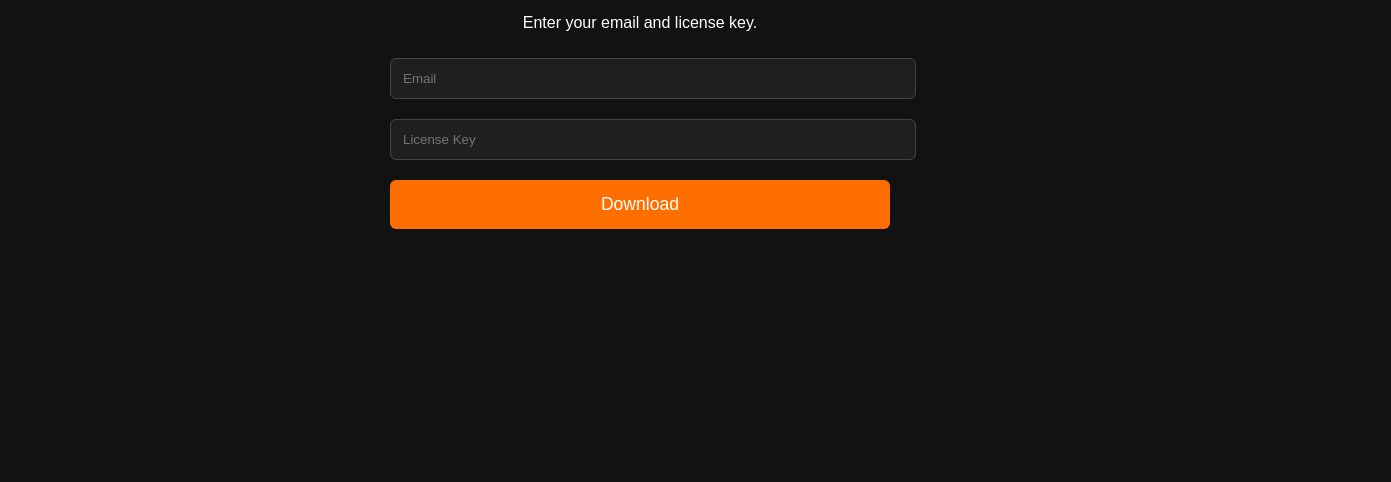
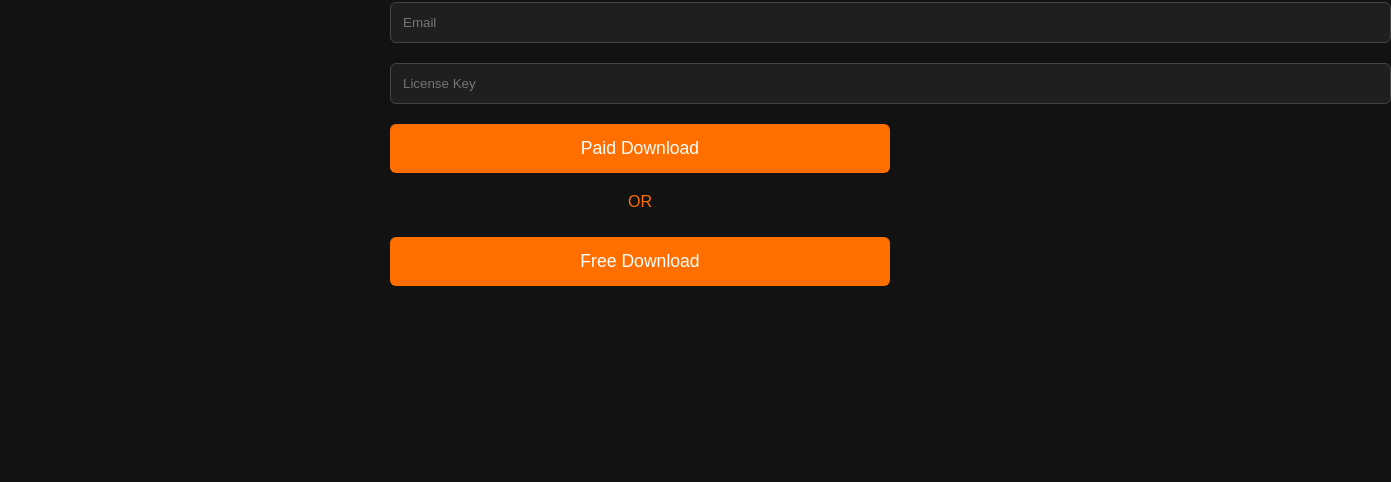
Before and after one commit to TrojanHorseTH/TrojanHorse, a plain HTML site: page TrojanHorseDownload.html in a window 1280 px wide. Shown: the part 318-800 px from the top of the page, 1391 px wide, since content can reach past the window. Drawn offline with Linux system fonts and the light colour scheme.

Commit message:
Update TrojanHorseDownload.html

```diff
--- a/TrojanHorseDownload.html
+++ b/TrojanHorseDownload.html
@@ -21,7 +21,7 @@
       max-width: 500px;
     }
     .input-field {
-      width: 100%;
+      width: 195%;
       padding: 12px;
       background: #1f1f1f;
       border: 1px solid #444;
@@ -48,6 +48,10 @@
       color: red;
       display: none;
     }
+    .text-center {
+      margin-top: 20px;
+      color: #FF6F00;
+    }
   </style>
 </head>
 
@@ -55,14 +59,19 @@
 
   <div class="container">
     <h1>Download Trojan Horse</h1>
-    <p>Enter your email and license key.</p>
+    <p>Enter your email and license key to access paid download.</p>
 
     <input id="email" class="input-field" type="email" placeholder="Email">
     <input id="license" class="input-field" type="text" placeholder="License Key">
 
-    <button class="btn" onclick="verify()">Download</button>
+    <button class="btn" onclick="verify()">Paid Download</button>
 
     <div id="error" class="error">Invalid email or license key.</div>
+
+    <p class="text-center">OR</p>
+
+    <!-- Free download button -->
+    <button class="btn" onclick="freeDownload()">Free Download</button>
   </div>
 
   <script>
@@ -83,6 +92,7 @@ async function verify() {
 
         // Validate email + key pair
         if (db[email] && db[email] === key) {
+          // Paid download link
           const link = document.createElement("a");
           link.href = "https://github.com/TrojanHorseTH/ImageDumpDiscordBot/blob/main/BeingWorkedOnSorry.zip?raw=true";
           link.download = "TrojanHorse.zip";
@@ -99,6 +109,15 @@ async function verify() {
         document.getElementById("error").style.display = "block";
       }
     }
+
+    // Free download function (no key validation)
+    function freeDownload() {
+      const link = document.createElement("a");
+      link.href = "https://github.com/TrojanHorseTH/ImageDumpDiscordBot/blob/main/BeingWorkedOnSorry.zip?raw=true";
+      link.download = "TrojanHorse-Free.zip";
+      link.click();
+    }
   </script>
+
 </body>
 </html>
```
Lines whose indentation alone changed are shown as unchanged.
